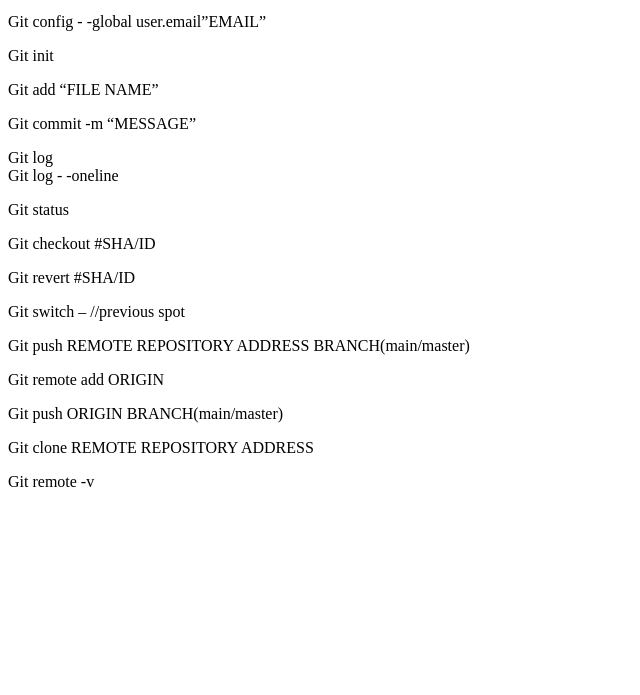
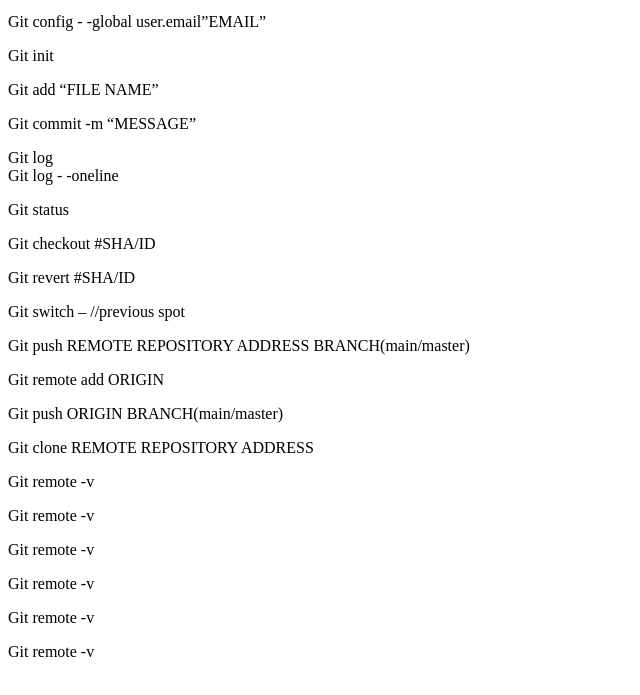
Before and after one commit to EricCheungHK/EricCheungHK.github.io, a plain HTML site: page index.html in a window 1280 px wide. Shown: the part 101-796 px from the top of the page, without its empty margins (0-640 px from the left). Drawn offline with Linux system fonts and the light colour scheme.

Commit message:
Update index.html

```diff
--- a/index.html
+++ b/index.html
@@ -24,7 +24,11 @@
     <p>Git push ORIGIN BRANCH(main/master)</p>
     <p>Git clone REMOTE REPOSITORY ADDRESS</p>
     <p>Git remote -v</p>
-
+                              <p>Git remote -v</p>
+                                                                         <p>Git remote -v</p>
+                                                                         <p>Git remote -v</p>
+                                                                         <p>Git remote -v</p>
+                                                                         <p>Git remote -v</p>
 </head>
 <body>
 
```
